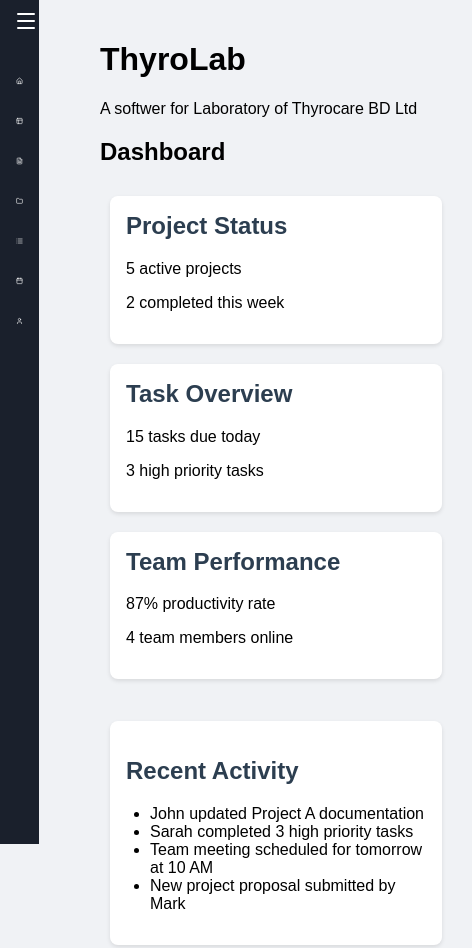
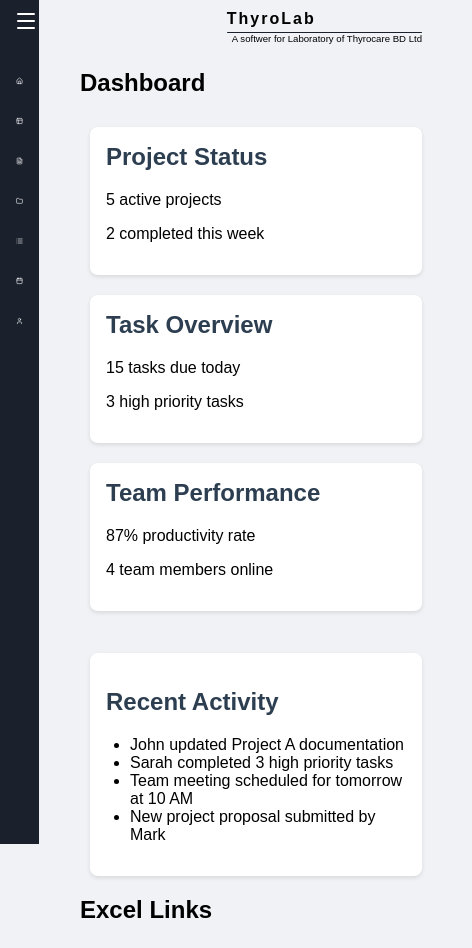
Before and after one commit to Thyrocarebd/.thyrolab, a plain HTML site: page index.html in a window 390 px wide. Shown: the top 948 px of the page, 472 px wide, since content can reach past the window. Drawn offline with nearby package versions, Linux system fonts and the light colour scheme.

Commit message:
Update styles.css

```diff
--- a/styles.css
+++ b/styles.css
@@ -4,6 +4,38 @@
     padding: 0;
     display: flex;
     background-color: #f0f2f5;
+}
+
+header{
+    display: flex;
+    justify-content: flex-end;
+    align-content: end;
+}
+header h1 {
+    letter-spacing: 2px;
+    padding: 0;
+    margin-top: 10px;
+    margin-bottom: 2px;
+    position: relative; /* Required for the positioning of the ::after pseudo-element */
+}
+
+header h1::after {
+    content: '';
+    display: block; /* Makes it a block element */
+    width: 98%; /* Full width of the h1 */
+    height: 1px; /* Height of the line */
+    background-color: #1a202c; /* Color of the line */
+    border-radius: 15px;
+    position: absolute; /* Position it relative to the h1 */
+    left: 0; /* Align to the left */
+    bottom: -5px; /* Space it below the h1; adjust as needed */
+}
+
+header p{
+    font-size: 0.8rem;
+    margin: 5px;
+    margin-right: 10px;
+    padding: 0;
 }
 
 
@@ -27,10 +59,6 @@
 
 
 }
-
-
-
-
 
 
 .sidebar li a i {
@@ -234,12 +262,8 @@
     border-radius: 8px;
 }
 
-
-
-.excel-container a:hover {
+.ex-card ul li a:hover {
     color: #35742d; /* White text */
-
-
 }
 
 .excel-container a{
@@ -291,8 +315,42 @@
         height: 100%;
     }
 
-    main {
-        margin-left: 70px;
+    /* main {
+        margin-left: 700px;
         padding: 20px;
+    } */
+    /* .sidebar + main {
+        margin-left: 1000px;
+    }
+    body.sidebar main {
+        margin-left: 1500px;
+    } */
+
+    header h1 {
+        letter-spacing: 2px;
+        font-size: 1rem;
+        padding: 0;
+        margin-top: 10px;
+        margin-bottom: 2px;
+        position: relative; /* Required for the positioning of the ::after pseudo-element */
+    }
+
+    header h1::after {
+        content: '';
+        display: block; /* Makes it a block element */
+        width: 95%; /* Full width of the h1 */
+        height: 1px; /* Height of the line */
+        background-color: #1a202c; /* Color of the line */
+        border-radius: 15px;
+        position: absolute; /* Position it relative to the h1 */
+        left: 0; /* Align to the left */
+        bottom: -5px; /* Space it below the h1; adjust as needed */
+    }
+
+    header p{
+        font-size: 0.6rem;
+        margin: 5px;
+        margin-right: 10px;
+        padding: 0;
     }
 }
```
